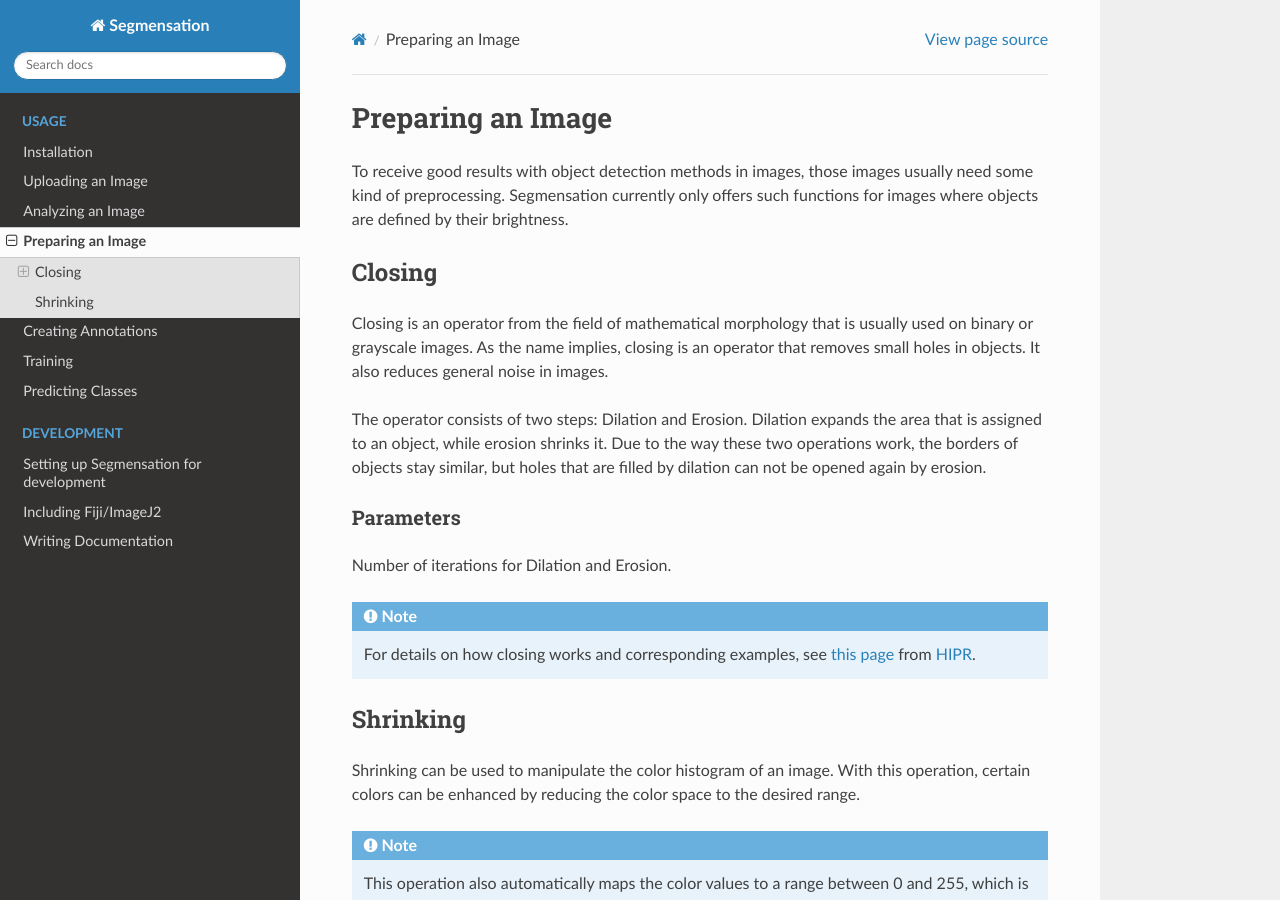
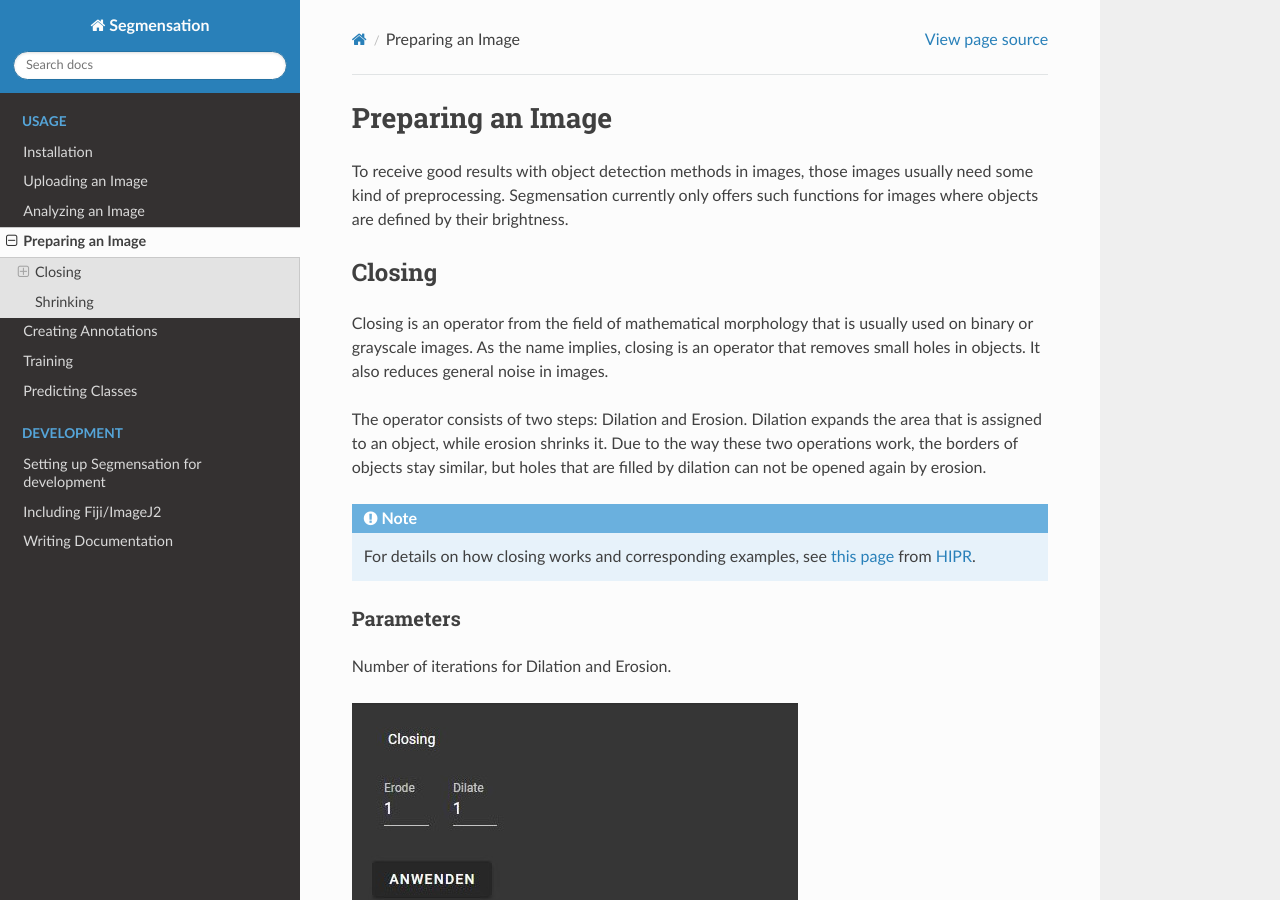
Before and after one commit to Segmensation/segmensation-docs, a Sphinx documentation site: the page built from source/usage/prepare.rst, in a window 1280 px wide and 900 px high. Built offline with Sphinx 7.4.7 and the Read the Docs theme 2.0.0, drawn with Linux system fonts in a browser that asks for light colours; some of the changed lines change nothing that is shown.

Commit message:
add images prepare page

```diff
--- a/source/usage/prepare.rst
+++ b/source/usage/prepare.rst
@@ -18,13 +18,16 @@
 objects stay similar, but holes that are filled by dilation can not be
 opened again by erosion.
 
-Parameters
-""""""""""
-Number of iterations for Dilation and Erosion.
-
 .. note::
     For details on how closing works and corresponding examples, see `this
     page <https://homepages.inf.ed.ac.uk/rbf/HIPR2/close.htm>`_ from HIPR_.
+
+Parameters
+^^^^^^^^^^
+Number of iterations for Dilation and Erosion.
+
+.. image:: /img/prepare_closing.jpg
+   :alt: image of GUI
 
 Shrinking
 ---------
@@ -32,10 +35,14 @@
 With this operation, certain colors can be enhanced by reducing the color
 space to the desired range.
 
+
 .. note::
     This operation also automatically maps the color values to a range
     between 0 and 255, which is required for saving the image as JPG or
     PNG.
 
+.. image:: /img/prepare_shrinking.jpg
+   :alt: image of GUI
+
 .. [HIPR] Hypermedia Image Processing Reference - R. Fisher, S. Perkins,
     A. Walker and E. Wolfart
```
Also changed, not shown: source/img/prepare_closing.jpg (added), source/img/prepare_shrinking.jpg (added).
